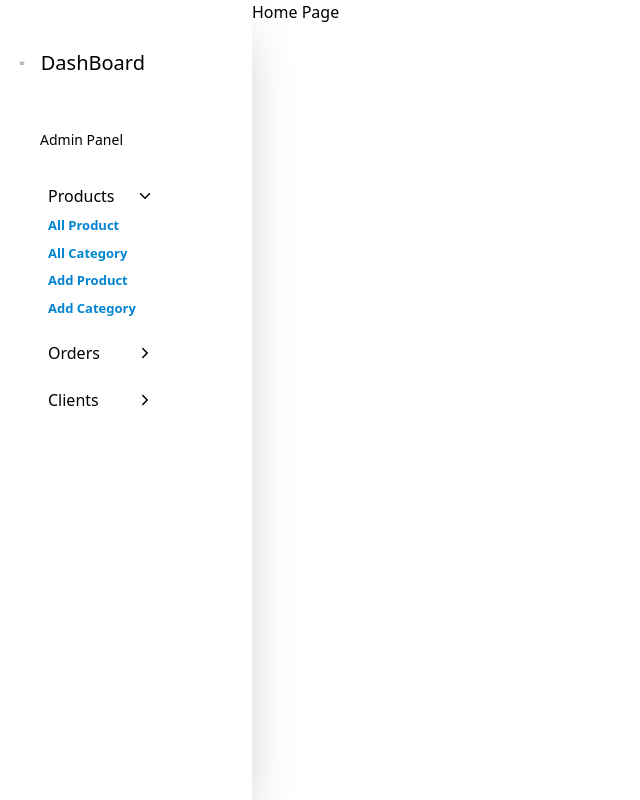
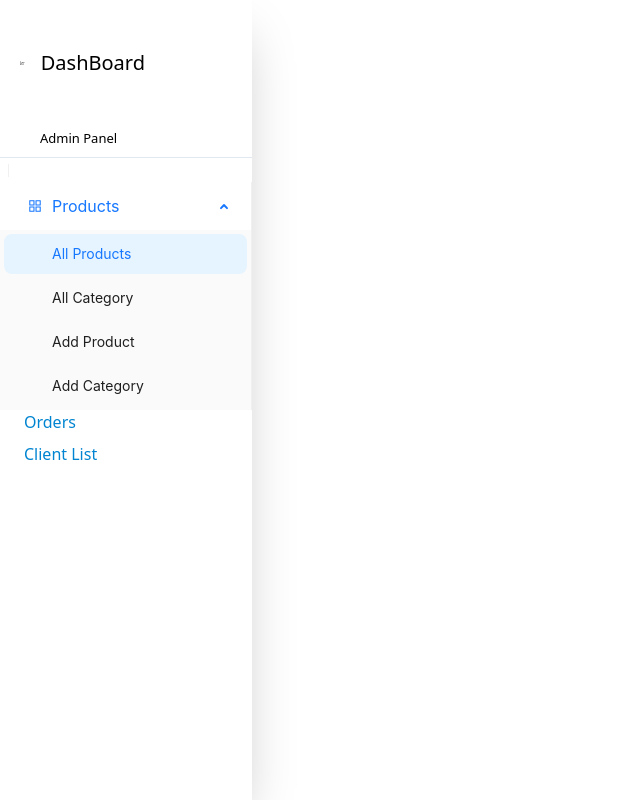
Before and after one commit to liton-das/practice-auth, a React (Vite) app in the folder client/: page / in a window 1280 px wide. Both pictures are taken after a click on the element "Products". Shown: the whole page, without its empty margins (0-640 px from the left). Built offline with nearby package versions, Linux system fonts and the light colour scheme.

Commit message:
nav design completed

```diff
--- a/client/package.json
+++ b/client/package.json
@@ -11,6 +11,7 @@
   },
   "dependencies": {
     "@tailwindcss/vite": "^4.1.16",
+    "antd": "^5.28.0",
     "axios": "^1.13.1",
     "js-cookie": "^3.0.0-rc.0",
     "react": "^19.1.1",
--- a/client/src/components/Navbar.jsx
+++ b/client/src/components/Navbar.jsx
@@ -2,66 +2,57 @@ import React, { useState } from 'react'
 import { Link, NavLink } from 'react-router'
 import { GoGraph } from "react-icons/go";
 import { IoIosArrowForward } from "react-icons/io";
+import {
+  AppstoreOutlined,
+  CalendarOutlined,
+  MailOutlined,
+  SettingOutlined,
+} from '@ant-design/icons';
+import { Divider, Menu, Switch } from 'antd';
+const items = [
+  {
+    key: 'sub1',
+    label: <p className='text-base'>Products</p>,
+    icon: <AppstoreOutlined />,
+    children: [
+      {
+        key: '1',
+        label: <NavLink to={'#'} className={'text-[14px] '}>All Products</NavLink>
+      },
+      {
+        key: '2',
+        label: <NavLink to={'#'} className={'text-[14px] '}>All Category</NavLink>
+      },
+      {
+        key: '3',
+        label: <NavLink to={'#'} className={'text-[14px] '}>Add Product</NavLink>
+      },
+      {
+        key: '4',
+        label: <NavLink to={'#'} className={'text-[14px] '}>Add Category</NavLink>
+      },
+    ],
+  }
+];
 const Navbar = () => {
-    const [accordian,setAccordian]=useState(false)
-    // const handleAccordian function
-    const handleAccordian=()=>{
-        setAccordian(!accordian)
-    }
+    const [mode, setMode] = useState('inline');
+  const [theme, setTheme] = useState('light');
+  const changeMode = value => {
+    setMode(value ? 'vertical' : 'inline');
+  };
+  const changeTheme = value => {
+    setTheme(value ? 'dark' : 'light');
+  };
   return (
     <>
       <nav className="w-[252px] h-screen shadow-2xl bg-white">
-        <NavLink to={"/"} className={"pt-12 pl-5 pr-[107px] flex items-center gap-4 text-[20px]"}>
-          <GoGraph />
-          DashBoard
-        </NavLink>
-        <p className="mt-[51px]  pl-10 text-[14px] mb-[34px] font-inter">Admin Panel</p>
-        <div className="container px-6 mb-[23px] cursor-pointer ">
-          <div className="px-6 mb-[23px]">
-
-              <div onClick={handleAccordian} className="flex items-center justify-between">
-                <p>Products </p>
-                <IoIosArrowForward className={`mr-[51px] ${accordian ?'transform-[rotate(90deg)]':'mr-[51px] transform-[rotate(-360deg)]'}`} />
-              </div>
-            {
-                accordian &&
-                <>
-                <Link to={"#"} className="text-sky-600 text-[13px] mt-2 block font-semibold">
-                  All Product
-                </Link>
-                <Link to={"#"} className="text-sky-600 text-[13px] mt-2 block font-semibold">
-                  All Category
-                </Link>
-                <Link to={"#"} className="text-sky-600 text-[13px] mt-2 block font-semibold">
-                  Add Product
-                </Link>
-                <Link to={"#"} className="text-sky-600 text-[13px] mt-2 block font-semibold">
-                  Add Category
-                </Link>
-              </>
-            }
-
-
-          </div>
-          <div className="px-6 mb-[23px]">
-            <div className="flex items-center justify-between">
-              <p>Orders </p>
-              <IoIosArrowForward className="mr-[51px]" />
-            </div>
-            {/* <Link to={'#'} className='text-[14px] block font-semibold'>
-                        All Product
-                    </Link> */}
-          </div>
-          <div>
-            <div className="flex px-6 mb-[23px] items-center justify-between">
-              <p>Clients </p>
-              <IoIosArrowForward className="mr-[51px]" />
-            </div>
-            {/* <Link to={'#'} className='text-[14px] block font-semibold'>
-                        All Product
-                    </Link> */}
-          </div>
-        </div>
+        <NavLink to={"/"} className={"pt-12 pl-5 pr-[107px] flex items-center gap-4 text-[20px]"}><GoGraph />DashBoard</NavLink>
+        <p className="mt-[51px] border-b border-slate-200 pb-2  pl-10 text-[13px] font-inter">Admin Panel</p>
+        {/* <Switch onChange={changeMode} /> Change Mode */}
+      <Divider type="vertical" />
+      <Menu defaultSelectedKeys={['1']} mode={mode} theme={theme} items={items} />
+      <NavLink to={"/"} className={"pl-6  flex items-center gap-2 text-[16px] text-sky-600 mb-2 font-inter "}>Orders</NavLink>
+      <NavLink to={"/"} className={"pl-6  flex items-center gap-2 text-[16px] text-sky-600 font-inter "}>Client List</NavLink>
       </nav>
     </>
   );
--- a/client/src/pages/Home.jsx
+++ b/client/src/pages/Home.jsx
@@ -3,7 +3,7 @@ import React from 'react'
 const Home = () => {
   return (
     <>
-      <h1>Home Page</h1>
+
     </>
   )
 }
```
Also changed, not shown: 1 other file (tests, documents, lock files or other folders).
